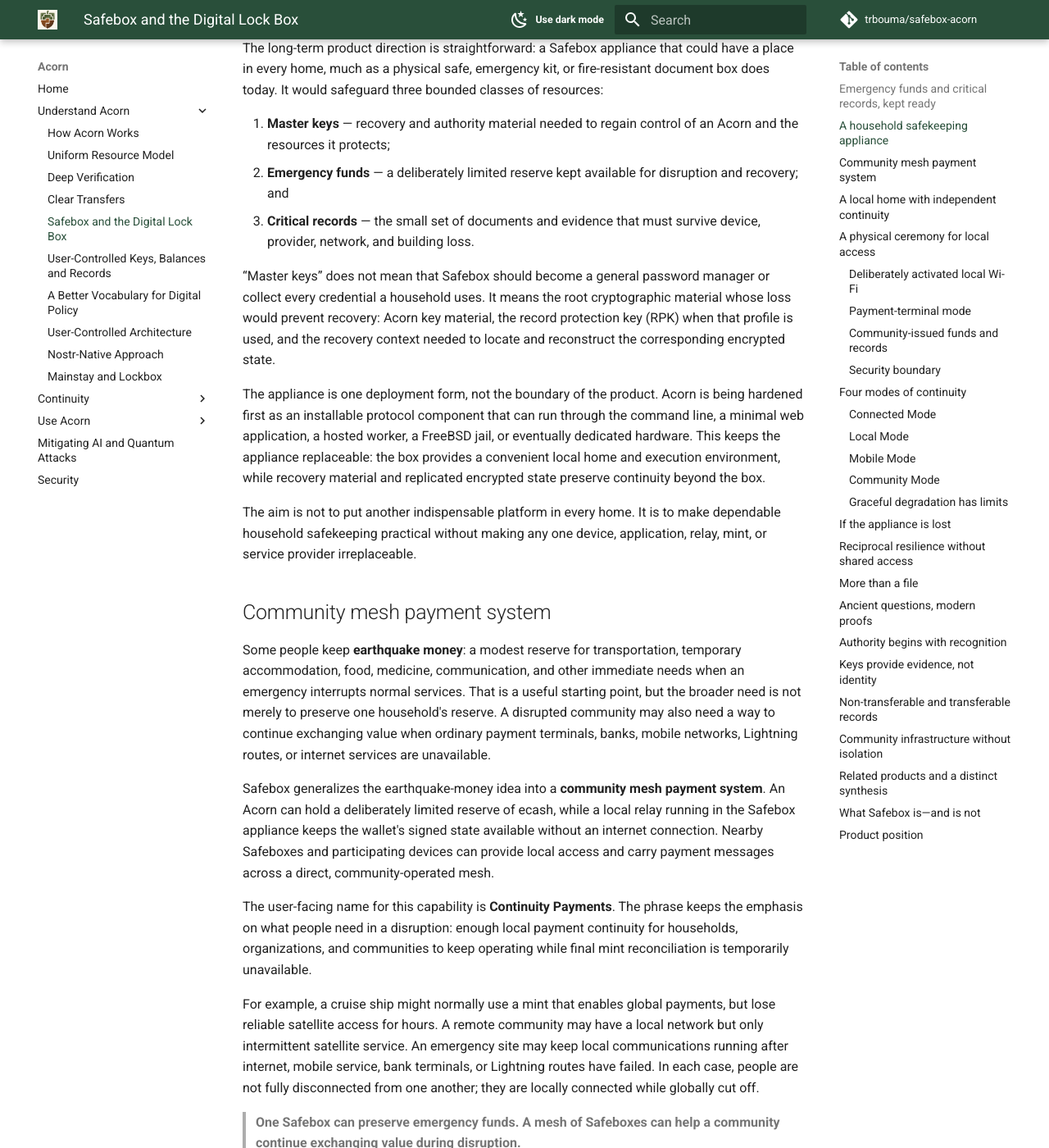
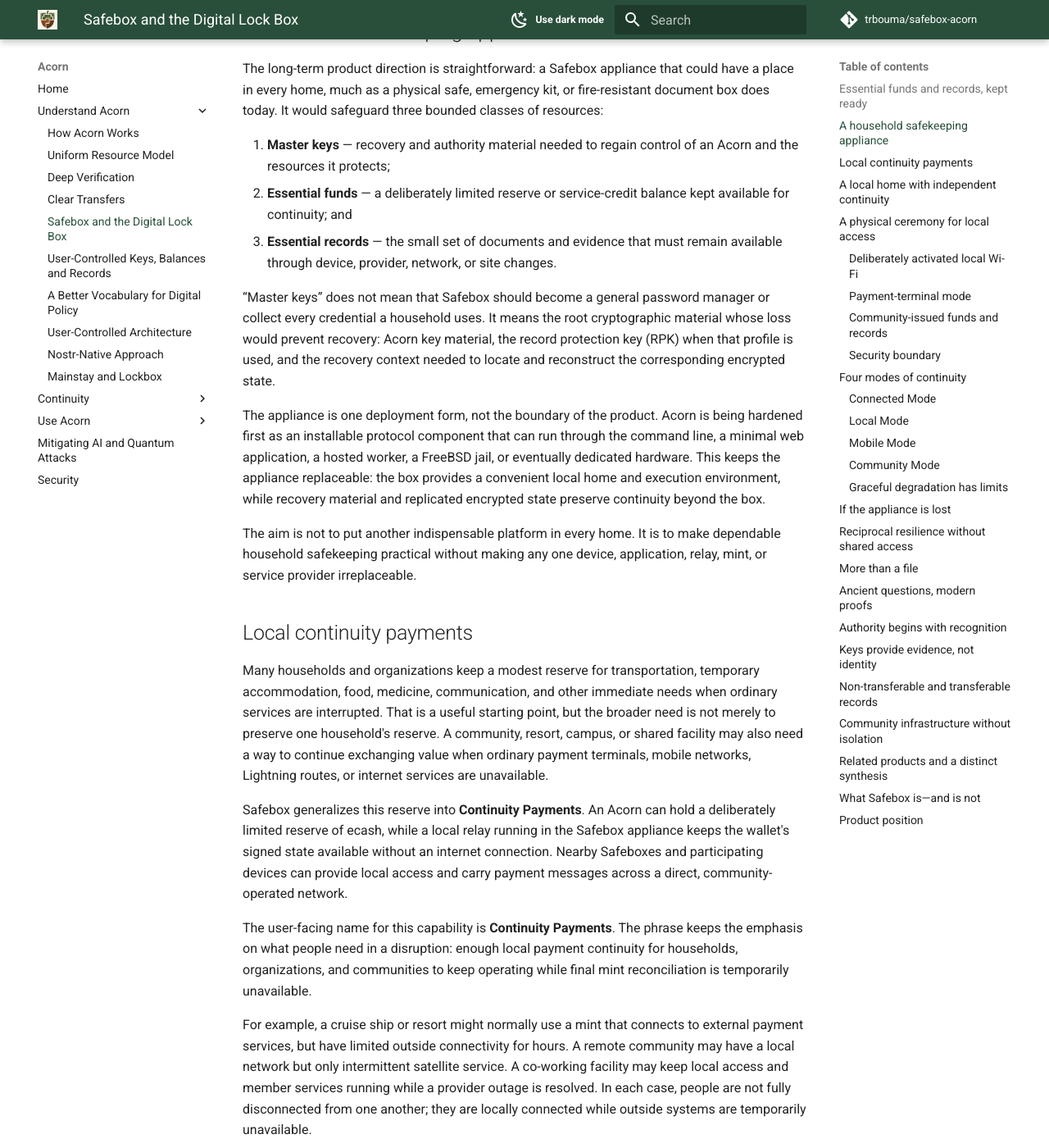
Before and after one commit to trbouma/safebox-acorn, an MkDocs documentation site: the page built from website/digital-lock-box.md, in a window 1280 px wide and 1400 px high, scrolled down 1493 px. Shown: the whole window at 82% size. Built offline with MkDocs 1.6.1 and Material for MkDocs 9.7.7, drawn with Linux system fonts in a browser that asks for light colours; comment, search, counter and statistics services are not loaded; some of the changed text lies outside the part shown.

Commit message:
Refine Mainstay messaging toward cooperative local continuity

````diff
--- a/website/digital-lock-box.md
+++ b/website/digital-lock-box.md
@@ -1,23 +1,23 @@
 ---
 title: Safebox and the Digital Lock Box
-description: Product positioning for Safebox as a digital lock box and community continuity system for master keys, emergency funds, critical records, and local mesh payments, powered by the Acorn protocol component.
+description: Product positioning for Safebox as a digital lock box and community continuity system for master keys, essential records, bounded funds, and local payments, powered by the Acorn protocol component.
 ---
 
 # Safebox and the digital lock box
 
-![Concept illustration of a compact Safebox appliance with an integrated keypad, NFC tap point, short LoRa-style antenna, and physical Wi-Fi control, ready beside a small emergency bag, car keys, five passports, an emergency folder, and a family photograph](assets/images/safebox-appliance-concept.jpg)
+![Concept illustration of a compact Safebox appliance with an integrated keypad, NFC tap point, short LoRa-style antenna, and physical Wi-Fi control, ready beside travel documents, keys, essential records, and a family photograph](assets/images/safebox-appliance-concept.jpg)
 
-*An illustrative product concept: Safebox alongside the final essentials a
-household or community might need to keep close, recoverable, and usable. The
+*An illustrative product concept: Safebox alongside the essentials a household,
+organization, resort, or community might need to keep close, recoverable, and usable. The
 concept includes a physical keypad, Safebox Key tap point, short LoRa-style
 antenna, and deliberately activated local Wi-Fi. Final hardware and enclosure
 design may differ.*
 
-## Emergency funds and critical records, kept ready
+## Essential funds and records, kept ready
 
 Safebox is a digital lock box: a deliberately compact place for the funds,
 master keys, and records that a person, family, organization, or community
-cannot afford to lose when ordinary systems become unavailable.
+needs to keep available when ordinary systems change or become unavailable.
 
 Safebox is the product people use. **Acorn is the protocol-first component
 inside it**, providing portable key authority, private records, funds logic,
@@ -27,17 +27,17 @@
 cloud drive, or an archive of everything a person has ever created. Its purpose
 is narrower and more consequential:
 
-> **Safeguard the resources that must remain recoverable and usable during
-> disruption.**
+> **Safeguard the resources that must remain recoverable, understandable, and
+> usable when conditions change.**
 
 A Safebox might contain:
 
-- emergency funds;
+- essential funds or service credits;
 - birth certificates and civil records;
 - passport and travel-document copies;
 - health records, prescriptions, and care instructions;
 - property, insurance, and legal records;
-- emergency contacts and recovery instructions;
+- important contacts and recovery instructions;
 - community-issued records and attestations; and
 - evidence needed to establish the origin, integrity, status, or control of an
   important record.
@@ -54,10 +54,10 @@
 
 1. **Master keys** — recovery and authority material needed to regain control
    of an Acorn and the resources it protects;
-2. **Emergency funds** — a deliberately limited reserve kept available for
-   disruption and recovery; and
-3. **Critical records** — the small set of documents and evidence that must
-   survive device, provider, network, and building loss.
+2. **Essential funds** — a deliberately limited reserve or service-credit
+   balance kept available for continuity; and
+3. **Essential records** — the small set of documents and evidence that must
+   remain available through device, provider, network, or site changes.
 
 “Master keys” does not mean that Safebox should become a general password
 manager or collect every credential a household uses. It means the root
@@ -76,38 +76,38 @@
 make dependable household safekeeping practical without making any one device,
 application, relay, mint, or service provider irreplaceable.
 
-## Community mesh payment system
+## Local continuity payments
 
-Some people keep **earthquake money**: a modest reserve for transportation,
+Many households and organizations keep a modest reserve for transportation,
 temporary accommodation, food, medicine, communication, and other immediate
-needs when an emergency interrupts normal services. That is a useful starting
-point, but the broader need is not merely to preserve one household's reserve.
-A disrupted community may also need a way to continue exchanging value when
-ordinary payment terminals, banks, mobile networks, Lightning routes, or
-internet services are unavailable.
+needs when ordinary services are interrupted. That is a useful starting point,
+but the broader need is not merely to preserve one household's reserve. A
+community, resort, campus, or shared facility may also need a way to continue
+exchanging value when ordinary payment terminals, mobile networks, Lightning
+routes, or internet services are unavailable.
 
-Safebox generalizes the earthquake-money idea into a **community mesh payment
-system**. An Acorn can hold a deliberately limited reserve of ecash, while a
-local relay running in the Safebox appliance keeps the wallet's signed state
-available without an internet connection. Nearby Safeboxes and participating
-devices can provide local access and carry payment messages across a direct,
-community-operated mesh.
+Safebox generalizes this reserve into **Continuity Payments**. An Acorn can
+hold a deliberately limited reserve of ecash, while a local relay running in
+the Safebox appliance keeps the wallet's signed state available without an
+internet connection. Nearby Safeboxes and participating devices can provide
+local access and carry payment messages across a direct, community-operated
+network.
 
 The user-facing name for this capability is **Continuity Payments**. The phrase
 keeps the emphasis on what people need in a disruption: enough local payment
 continuity for households, organizations, and communities to keep operating
 while final mint reconciliation is temporarily unavailable.
 
-For example, a cruise ship might normally use a mint that enables global
-payments, but lose reliable satellite access for hours. A remote community may
-have a local network but only intermittent satellite service. An emergency
-site may keep local communications running after internet, mobile service,
-bank terminals, or Lightning routes have failed. In each case, people are not
-fully disconnected from one another; they are locally connected while globally
-cut off.
+For example, a cruise ship or resort might normally use a mint that connects to
+external payment services, but have limited outside connectivity for hours. A
+remote community may have a local network but only intermittent satellite
+service. A co-working facility may keep local access and member services
+running while a provider outage is resolved. In each case, people are not fully
+disconnected from one another; they are locally connected while outside systems
+are temporarily unavailable.
 
-> **One Safebox can preserve emergency funds. A mesh of Safeboxes can help a
-> community continue exchanging value during disruption.**
+> **One Safebox can preserve essential funds. A network of Safeboxes can help a
+> community continue exchanging value when outside services are unavailable.**
 
 A possible offline flow is:
 
@@ -153,11 +153,11 @@
 returns. This gives the same appliance a practical community role: it can be a
 safe during ordinary life and a local point of exchange during disruption.
 
-The point is not limited to earthquakes. The same preparation matters during
-wildfires, floods, storms, displacement, prolonged outages, infrastructure
-failure, politically turbulent conditions, or the sudden loss of a trusted
-service. Safebox combines the emergency reserve with the critical records a
-person or community may need during and after the disruption.
+The point is not limited to formal emergencies. The same preparation matters
+during regional outages, seasonal storms, travel, site moves, remote
+operations, provider transitions, or the sudden loss of a trusted service.
+Safebox combines a continuity reserve with the essential records a person,
+organization, resort, or community may need while normal channels are restored.
 
 ## A local home with independent continuity
 
@@ -279,11 +279,11 @@
 
 ### Community-issued funds and records
 
-This terminal model can support practical emergency-distribution programs. A
-community, aid organization, food bank, local authority, or other recognized
-issuer could provision a bounded Acorn with emergency funds and provide the
-recipient with a secure NFC card and PIN through which that Acorn can be
-accessed.
+This terminal model can support practical distribution and service-credit
+programs. A community, aid organization, food bank, local government, resort,
+co-working operator, or other recognized issuer could provision a bounded
+Acorn with funds or credits and provide the recipient with a secure NFC card
+and PIN through which that Acorn can be accessed.
 
 The distinction between card and wallet should remain clear. The NFC card is a
 portable access and authorization factor for the Acorn; it need not hold
@@ -297,9 +297,9 @@
 response team:
 
 ```text
-community issues card + PIN
+issuer provides card + PIN
   -> card gives controlled access to the recipient's Acorn
-  -> Acorn contains issued emergency funds and relevant records
+  -> Acorn contains issued funds, credits, and relevant records
 recipient taps at a Safebox terminal
   -> terminal identifies payment or record-presentation mode
   -> PIN confirms the recipient's intended action
@@ -741,7 +741,7 @@
 | --- | --- | --- |
 | [Arca](https://arcasafes.com/) | A physical digital safe for keys, files, recovery material, isolated tenants, and geographically distributed Swarm mirroring | Closest to the appliance and reciprocal-safe concepts, but not organized around Acorn's protocol-portable funds, relay events, four continuity modes, and community mesh operation |
 | [Passport Prime](https://foundation.xyz/2024/12/introducing-passport-prime/) | Secure keys, PIN-protected hardware, encrypted files, NFC recovery cards, USB-C, and a phone companion | A personal security device rather than a household relay appliance or community replication network |
-| [Start9](https://start9.com/) and [Umbrel Home](https://umbrel.com/umbrel-home) | Small personal servers providing private services, storage, and Bitcoin infrastructure | General-purpose home servers rather than bounded emergency safes for recoverable funds and critical records |
+| [Start9](https://start9.com/) and [Umbrel Home](https://umbrel.com/umbrel-home) | Small personal servers providing private services, storage, and Bitcoin infrastructure | General-purpose home servers rather than bounded continuity safes for recoverable funds and essential records |
 | [Smarana](https://mysmarana.com/) and [DataBunker](https://databunker1.com/) | Family readiness, emergency documents, local or offline storage, and disaster recovery | Records-focused products without integrated ecash, relay-backed signed events, or reciprocal protocol replication |
 | [Meshtastic](https://meshtastic.org/) and [Berty](https://berty.tech/features/) | Infrastructure-independent communication, nearby device pairing, and off-grid message exchange | Communication systems rather than safekeeping appliances for keys, funds, records, and recovery state |
 
@@ -751,7 +751,7 @@
 ```text
 physical household appliance
 + Safebox Key and PIN ceremony
-+ emergency funds and critical records
++ essential funds and records
 + protocol-portable Acorn authority
 + local relay
 + encrypted reciprocal replication
@@ -760,7 +760,7 @@
 ```
 
 The result is not merely a personal server, hardware wallet, encrypted drive,
-emergency-document application, or mesh communicator. It is a continuity
+document-readiness application, or mesh communicator. It is a continuity
 system in which:
 
 - funds and records are controlled protocol objects rather than an undifferentiated
@@ -777,8 +777,8 @@
 the invention of every underlying mechanism:
 
 > **Safebox combines established ideas from personal servers, secure hardware,
-> emergency preparedness, digital cash, and resilient networking into a
-> distinct digital lock box architecture.**
+> preparedness, digital cash, and resilient networking into a distinct digital
+> lock box architecture.**
 
 This comparison is illustrative rather than exhaustive and is not a patent,
 trademark, or formal novelty search. Adjacent products will continue to evolve;
@@ -790,7 +790,7 @@
 | Safebox is | Safebox is not |
 | --- | --- |
 | A digital lock box for high-value resources | A general-purpose cloud drive |
-| A compact home for emergency funds and critical records | An archive of every file a user owns |
+| A compact home for essential funds and records | An archive of every file a user owns |
 | A way to preserve artifacts and authority evidence | A system that decides who every community must trust |
 | A local-first component with encrypted replication | A requirement that every user become a server operator |
 | A holder-controlled interface to records and funds | A replacement for issuers, notaries, laws, or governance |
@@ -798,8 +798,8 @@
 
 ## Product position
 
-> **Safebox is a household digital lock box for master keys, emergency funds, and
-> critical records. It enables people and communities to safeguard essential
+> **Safebox is a household digital lock box for master keys, essential funds, and
+> important records. It enables people and communities to safeguard essential
 > resources, preserve evidence of their origin and history, and maintain
 > encrypted continuity across independently operated infrastructure. Safebox
 > is powered by Acorn, its protocol-first component for user-controlled keys,
````
Also changed, not shown: docs/LOCKBOX-EXTERNAL-DEPENDENCIES-AND-OFFLINE-TRANSFER.md (+1 -1 lines), docs/LOCKBOX-LOCAL-INTEGRATION-MILESTONE-2026-08-11.md (+1 -1 lines), docs/LOCKBOX-PRODUCT-VISION.md (+23 -20 lines), website/lockbox-product-vision.md (+17 -16 lines), website/relay-availability-and-reciprocal-resilience.md (+7 -7 lines).
